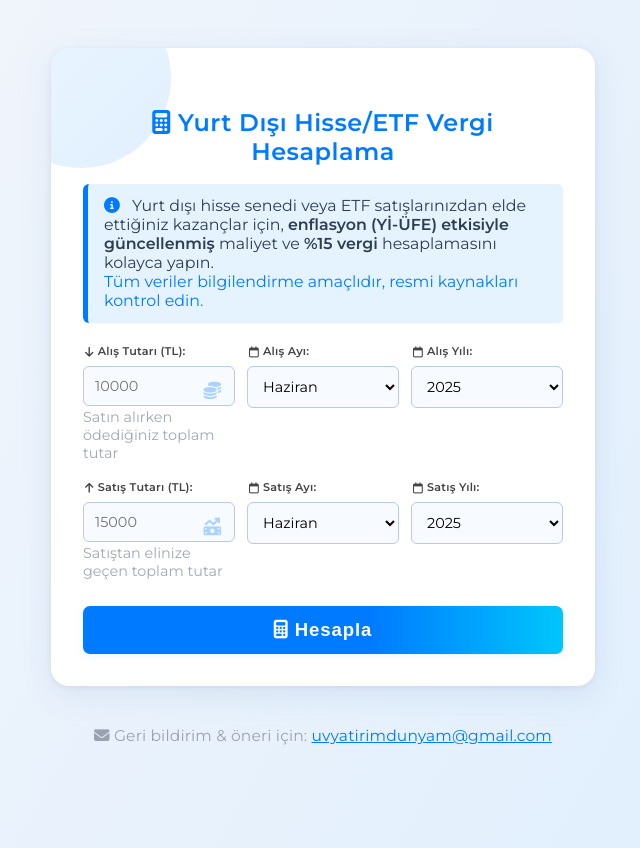
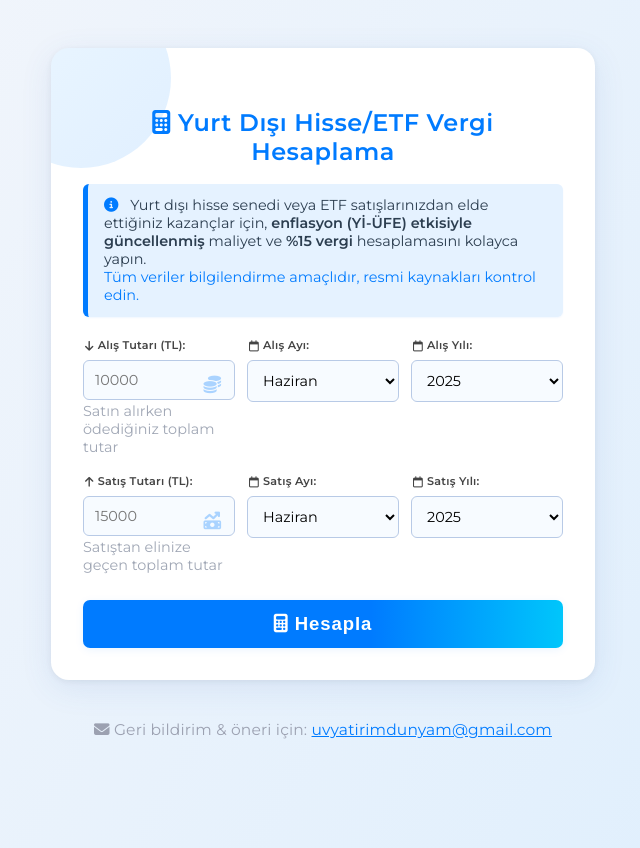
Before and after one commit to uvyatirimdunyam/yurtdisi-hisse-kazanci-vergi-hesaplama, a plain HTML site: page yeni.html in a window 1280 px wide. Shown: the whole page, without its empty margins (317-957 px from the left). Drawn offline with Linux system fonts and the light colour scheme.

Commit message:
Update yeni.html
infobox font size updated

```diff
--- a/yeni.html
+++ b/yeni.html
@@ -52,7 +52,7 @@
       border-radius: 6px;
       padding: 0.8rem 1rem;
       margin-bottom: 1.2rem;
-      font-size: 0.99rem;
+      font-size: 0.90rem;
       color: #2c3e50;
       box-shadow: 0 1px 2px 0 rgba(0,123,255,0.06);
     }
```
